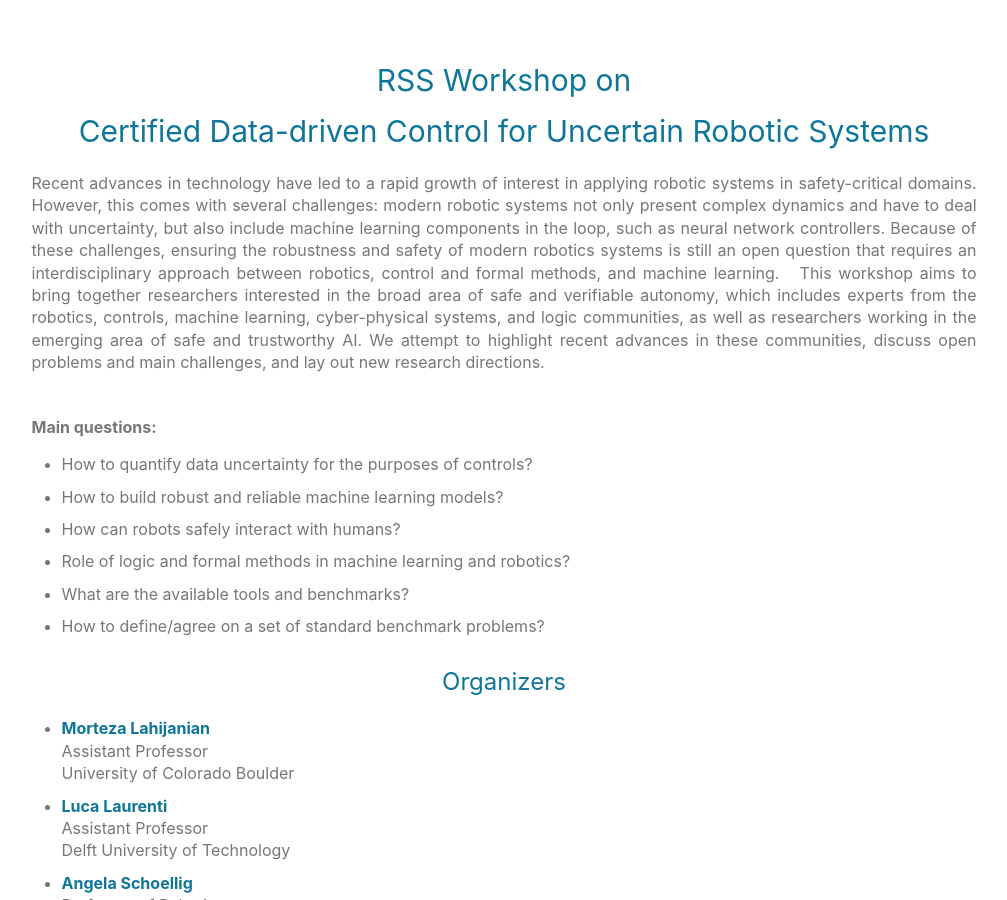
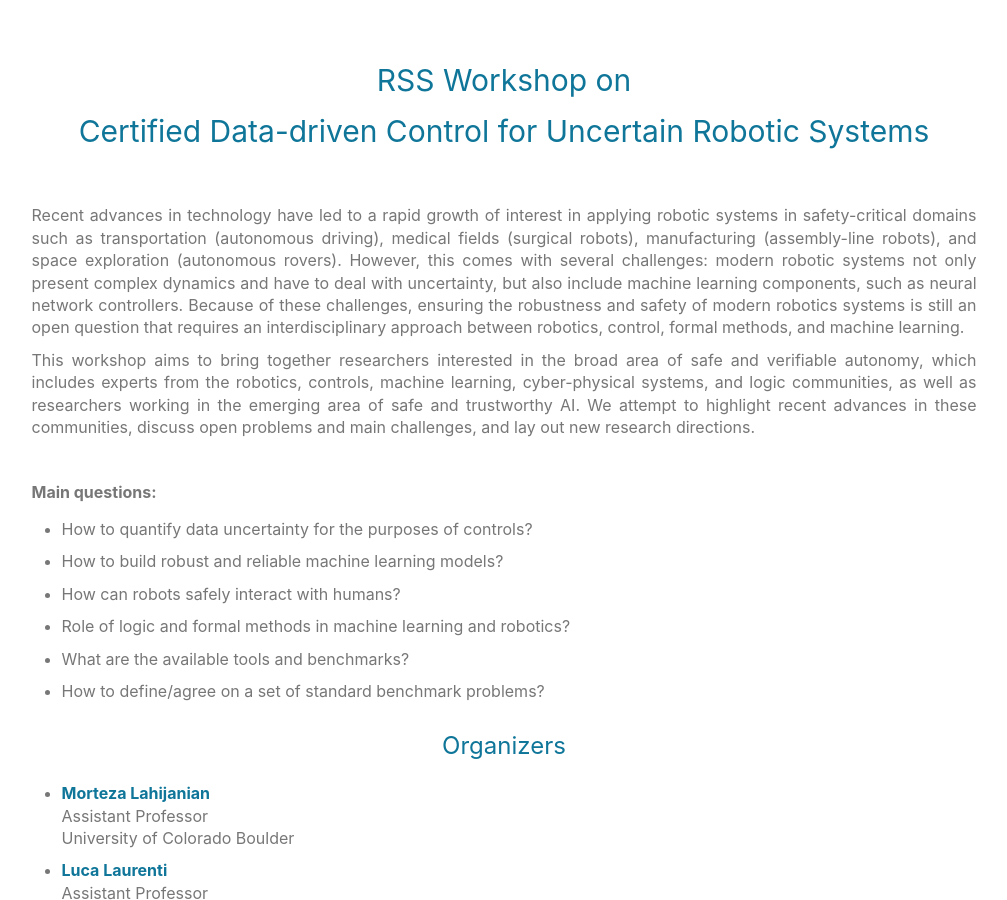
Before and after one commit to aria-systems-group/website, a Jekyll site: the page built from pages/workshop2023.md, in a window 1280 px wide and 900 px high. Shown: the whole window, without its empty margins (136-1143 px from the left). Built offline with Jekyll 4.4.1, drawn with Linux system fonts in a browser that asks for light colours.

```diff
--- a/pages/workshop2023.md
+++ b/pages/workshop2023.md
@@ -5,14 +5,16 @@
 class: no-nav
 ---
 
+<br>
 <!-- **Title:**  -->
 
 <!-- **<span style="color:blue">Description</style>** -->
 
 <!-- <span style="color:black"> -->
-Recent advances in technology have led to a rapid growth of interest in applying robotic systems in safety-critical domains. However, this comes with several challenges: modern robotic systems not only present complex dynamics and have to deal with uncertainty, but also include machine learning components in the loop, such as neural network controllers. Because of these challenges, ensuring the robustness and safety of modern robotics systems is still an open question that requires an interdisciplinary approach between robotics, control and formal methods, and machine learning.
+Recent advances in technology have led to a rapid growth of interest in applying robotic systems in safety-critical domains such as transportation (autonomous driving), medical fields (surgical robots), manufacturing (assembly-line robots), and space exploration (autonomous rovers). However, this comes with several challenges: modern robotic systems not only present complex dynamics and have to deal with uncertainty, but also include machine learning components, such as neural network controllers. Because of these challenges, ensuring the robustness and safety of modern robotics systems is still an open question that requires an interdisciplinary approach between robotics, control, formal methods, and machine learning.
 
 This workshop aims to bring together researchers interested in the broad area of safe and verifiable autonomy, which includes experts from the robotics, controls, machine learning, cyber-physical systems, and logic communities, as well as researchers working in the emerging area of safe and trustworthy AI. We attempt to highlight recent advances in these communities, discuss open problems and main challenges, and lay out new research directions.
+
 
 <br>
 
```
